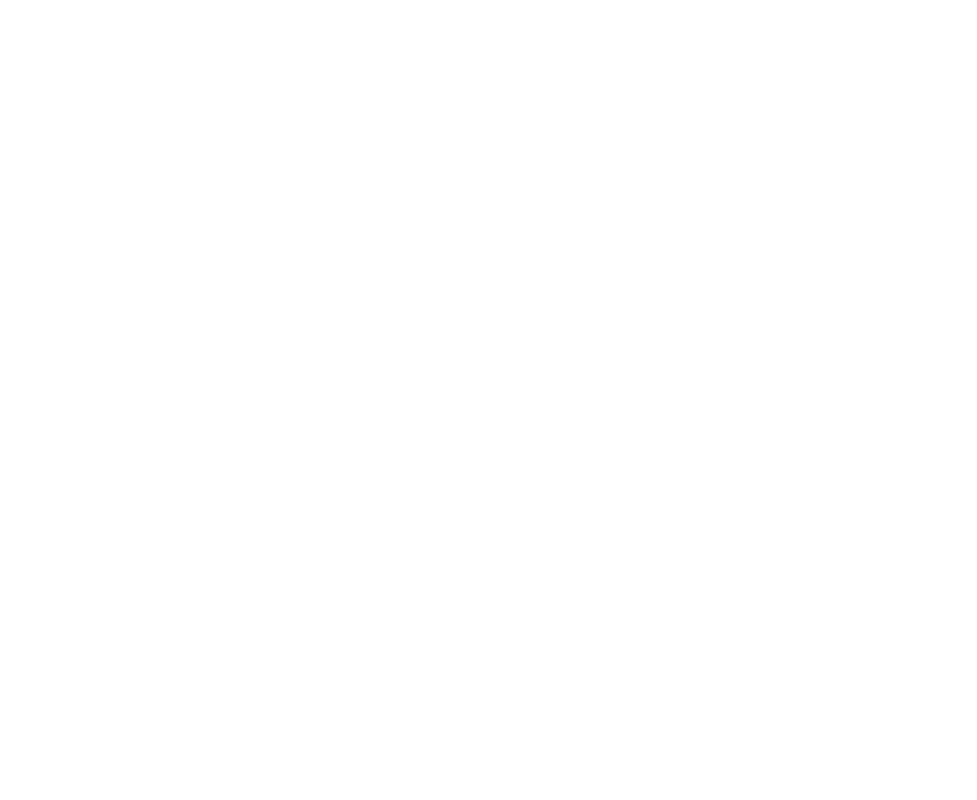
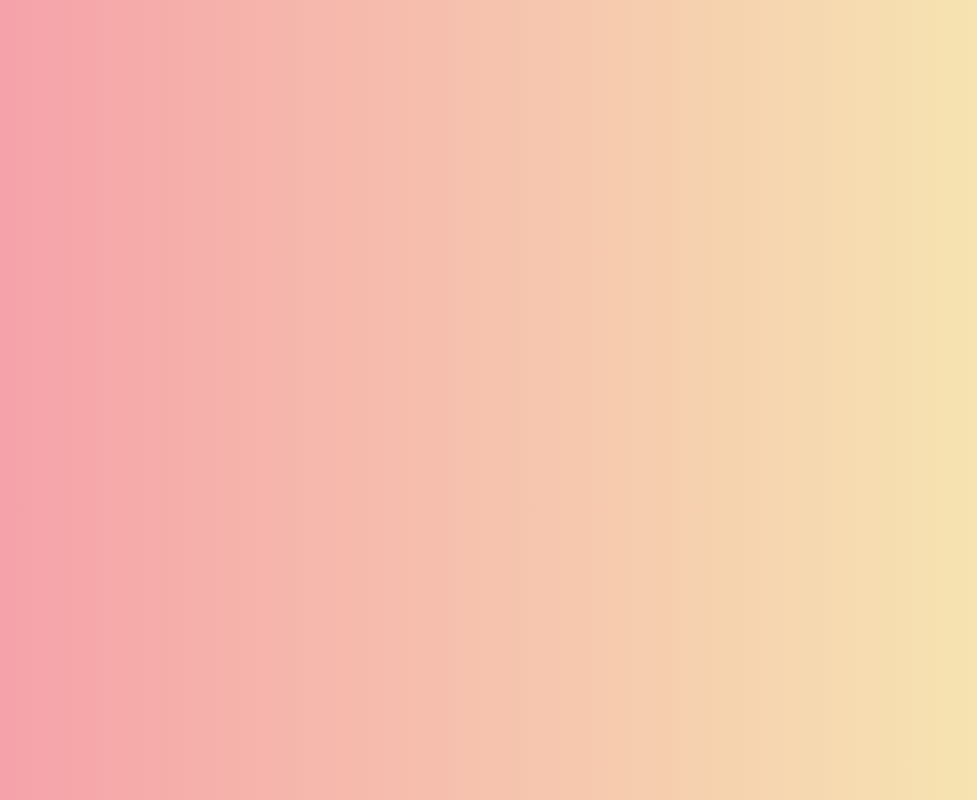
Before and after one commit to yakuznecov/studio8, a plain HTML site: page index.html in a window 1280 px wide. Shown: the whole page, without its empty margins (151-1128 px from the left). Drawn offline with Linux system fonts and the light colour scheme.

Commit message:
add background

```diff
--- a/css/style.css
+++ b/css/style.css
@@ -0,0 +1,13 @@
+* {
+    margin: 0;
+    padding: 0;
+    font-family: sans-serif;
+}
+
+.wrapper {
+    width: 100%;
+    min-height: 100vh;
+    background: linear-gradient(90deg, #f598a8, #f6edb2);
+    color: #fff;
+    position: relative;
+}
--- a/index.html
+++ b/index.html
@@ -8,7 +8,9 @@
     <link rel="stylesheet" href="css/style.css">
 </head>
 <body>
+   <div class="wrapper">
 
+   </div>
 
 
     <script src="js/main.js"></script>
```
